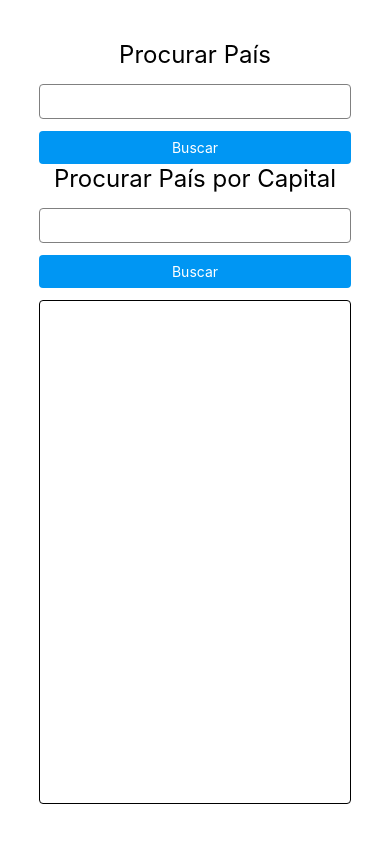
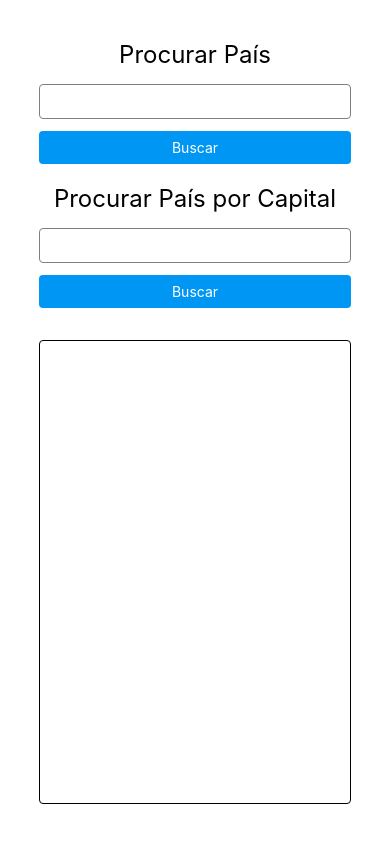
Before and after one commit to mateusbaldu/p2-pdm, a React Native app in the folder p2-pdm/: screen / in a window 390 px wide. Built offline with nearby package versions, Linux system fonts and the light colour scheme.

Commit message:
feat(p2): adiciona margem entre os inputs

```diff
--- a/p2-pdm/App.js
+++ b/p2-pdm/App.js
@@ -97,7 +97,8 @@ const styles = StyleSheet.create({
     width: '80%',
     backgroundColor: '#0096F3',
     padding: 8,
-    borderRadius: 4
+    borderRadius: 4,
+    marginBottom: 20
   },
   buttonText: {
     color: 'white',
```
